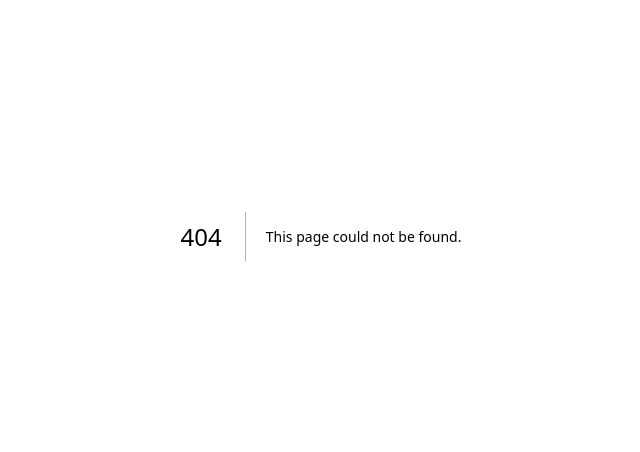
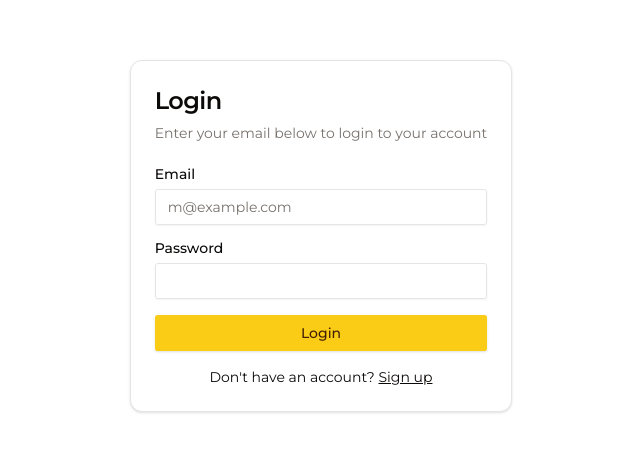
Before and after one commit to Jean612/expense-management, a Next.js app: page /login in a window 1280 px wide. Before the commit this address had no page. Shown: the part 164-616 px from the top of the page, without its empty margins (319-959 px from the left). Built offline with nearby package versions, Linux system fonts and the light colour scheme; a web font is replaced by a local one.

Commit message:
Add login page and login form components for user authentication

```diff
--- /dev/null
+++ b/src/app/login/page.tsx
@@ -0,0 +1,8 @@
+import { LoginForm } from "@/components/login-form"
+export default function Page() {
+  return (
+    <div className="flex h-screen w-full items-center justify-center px-4">
+      <LoginForm />
+    </div>
+  )
+}
--- /dev/null
+++ b/src/components/login-form.tsx
@@ -0,0 +1,59 @@
+import Link from "next/link"
+
+import { Button } from "@/components/ui/button"
+import {
+  Card,
+  CardContent,
+  CardDescription,
+  CardHeader,
+  CardTitle,
+} from "@/components/ui/card"
+import { Input } from "@/components/ui/input"
+import { Label } from "@/components/ui/label"
+
+export function LoginForm() {
+  return (
+    <Card className="mx-auto max-w-sm">
+      <CardHeader>
+        <CardTitle className="text-2xl">Login</CardTitle>
+        <CardDescription>
+          Enter your email below to login to your account
+        </CardDescription>
+      </CardHeader>
+      <CardContent>
+        <div className="grid gap-4">
+          <div className="grid gap-2">
+            <Label htmlFor="email">Email</Label>
+            <Input
+              id="email"
+              type="email"
+              placeholder="m@example.com"
+              required
+            />
+          </div>
+          <div className="grid gap-2">
+            <div className="flex items-center">
+              <Label htmlFor="password">Password</Label>
+              {/* <Link href="#" className="ml-auto inline-block text-sm underline">
+                Forgot your password?
+              </Link> */}
+            </div>
+            <Input id="password" type="password" required />
+          </div>
+          <Button type="submit" className="w-full">
+            Login
+          </Button>
+          {/* <Button variant="outline" className="w-full">
+            Login with Google
+          </Button> */}
+        </div>
+        <div className="mt-4 text-center text-sm">
+          Don&apos;t have an account?{" "}
+          <Link href="#" className="underline">
+            Sign up
+          </Link>
+        </div>
+      </CardContent>
+    </Card>
+  )
+}
```
